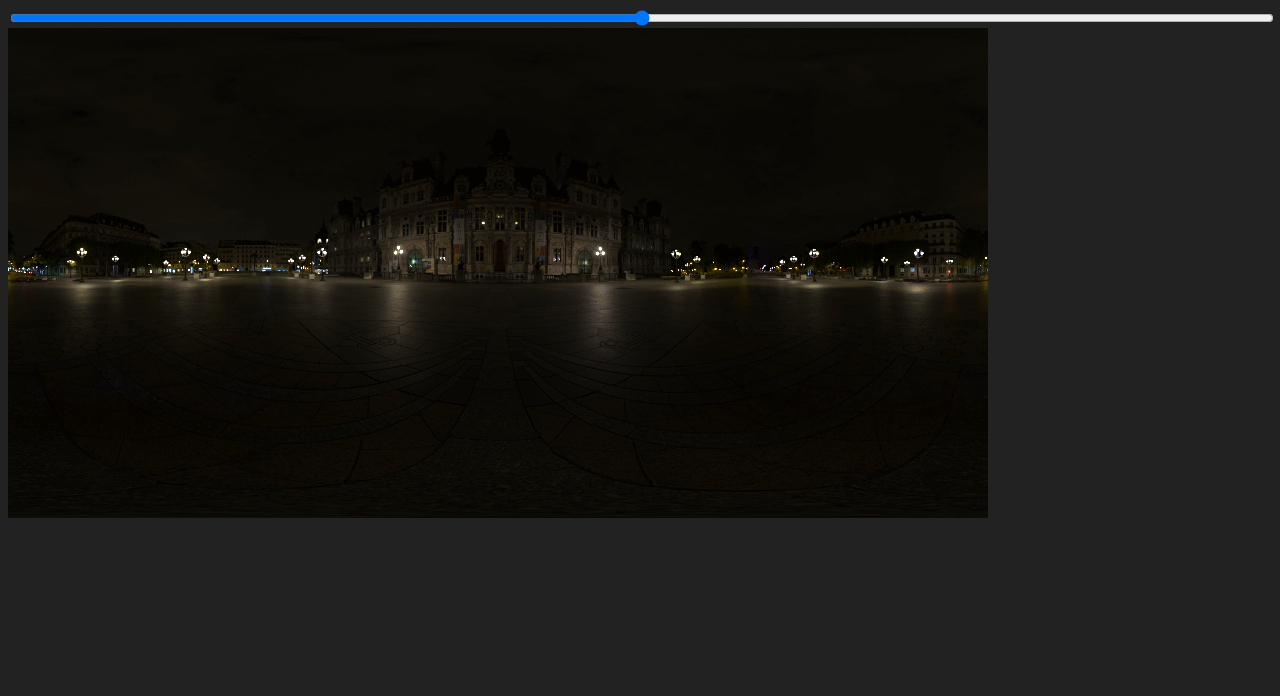
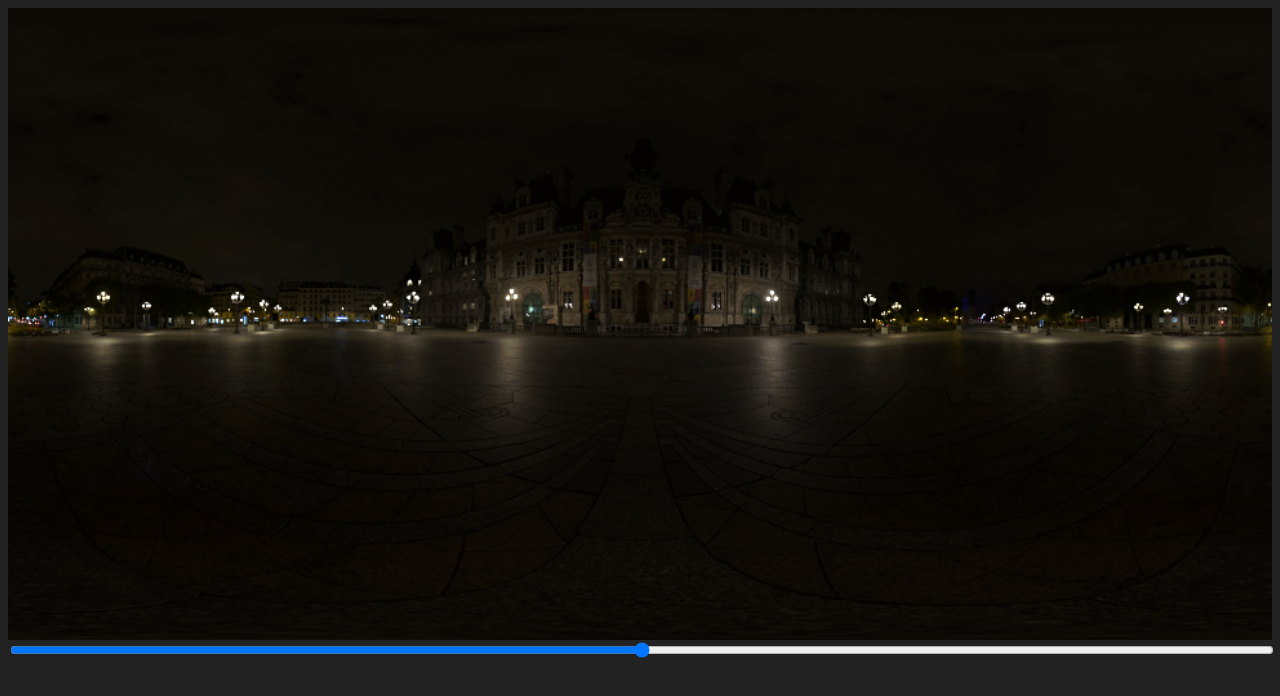
Before and after one commit to areinot/pixelmix, a plain HTML site: page index.html in a window 1280 px wide. Drawn offline with Linux system fonts and the light colour scheme.

Commit message:
no message

```diff
--- a/index.html
+++ b/index.html
@@ -6,11 +6,8 @@
 	<script src="pixelmix.js"></script>
 </head>
 <body bgcolor="#222">
-	<div>
-		<input id="mypano-slider" type="range" min="0" max="100" value="50" style="width: 100%"/>
-	</div>
-	<div class="pixel-mix" id="mypano" style="width: 980px; height: 980px; border: 1px solid white">
-		<img src="data/panohdri_00.png" width="980" height="auto"/>
+	<div class="pixel-mix" id="mypano" style="width: 100%">				<!-- class makes it a mixer, id links it to the slider below -->
+		<img src="data/panohdri_00.png" width="100%" height="auto"/>	<!-- First size defines every image size -->
 		<img src="data/panohdri_02.png"/>
 		<img src="data/panohdri_04.png"/>
 		<img src="data/panohdri_06.png"/>
@@ -18,6 +15,8 @@
 		<img src="data/panohdri_10.png"/>
 		<img src="data/panohdri_12.png"/>
 	</div>
-	<script>PixelMix.initDOM();</script>
+	<input id="mypano-slider" type="range" min="0" max="100" value="50" style="width: 100%"/>
+
+	<script> PixelMix.initDOM(); </script> <!-- Call once per page -->
 </body>
 </html>
```
Also changed, not shown: pixelmix.js (+3 -7 lines).
